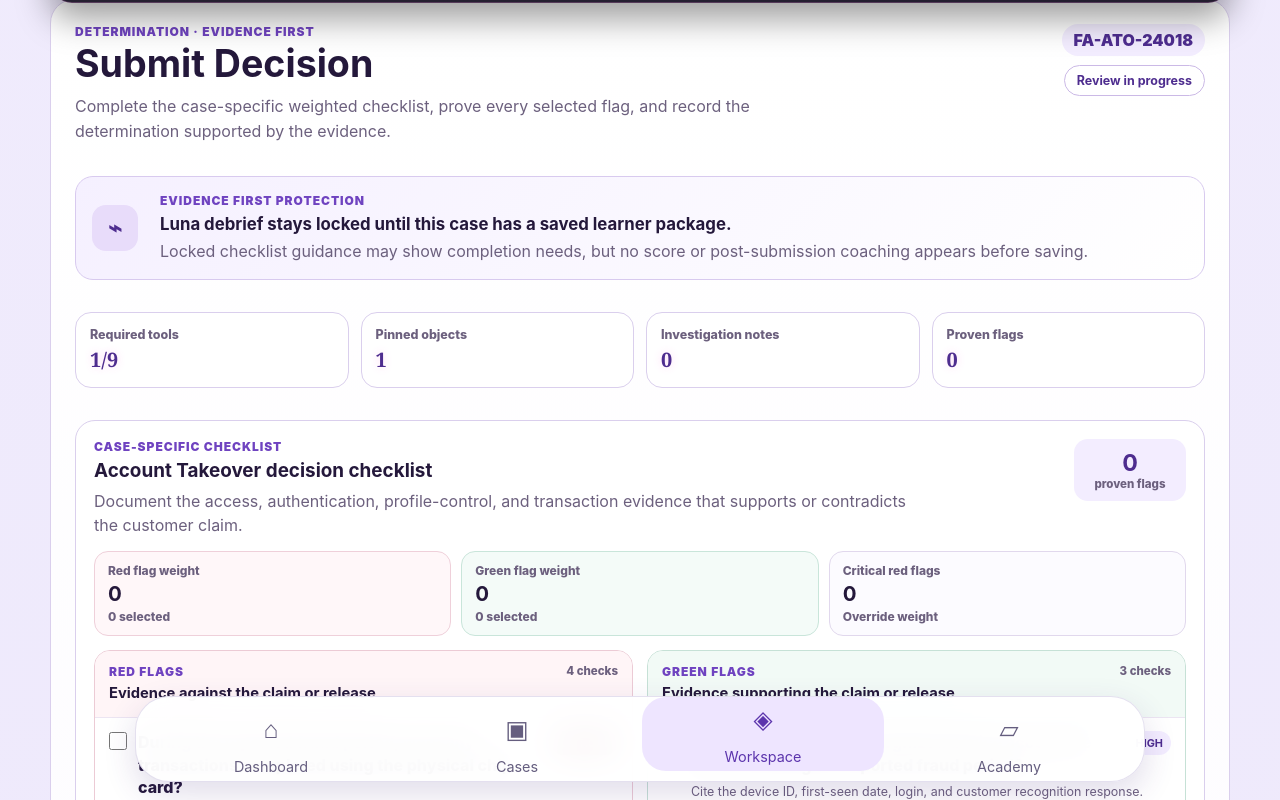
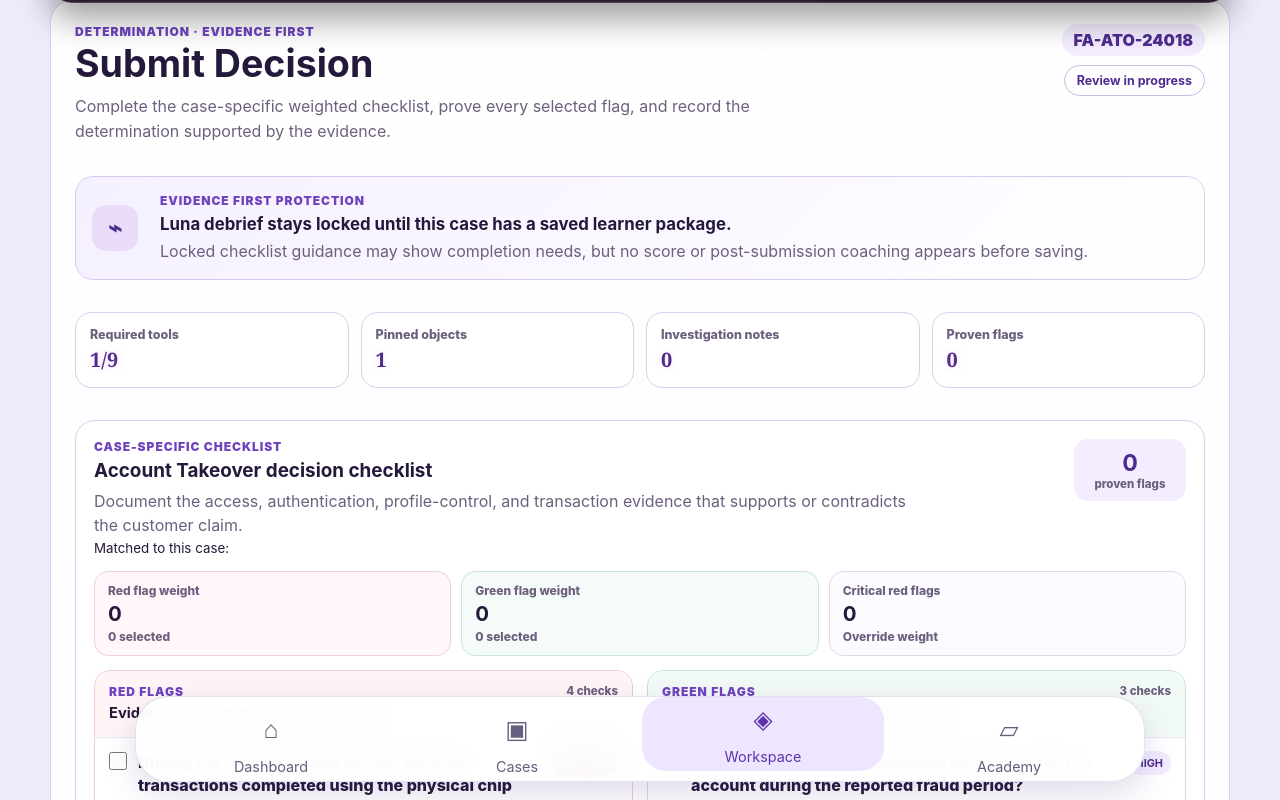
Before and after one commit to iamre2024-debug/fraud-Academy-v1, a React (Vite) app: page / in a window 1280 px wide. Both pictures are taken after a click on the button "Submit Decision". Shown: the part 5566-6366 px from the top of the page. Built offline with nearby package versions, Linux system fonts and the light colour scheme.

Commit message:
Update src/DecisionFlagChecklist.jsx

```diff
--- a/src/DecisionFlagChecklist.jsx
+++ b/src/DecisionFlagChecklist.jsx
@@ -22,6 +22,7 @@ export default function DecisionFlagChecklist({
           <p>Case-specific checklist</p>
           <h3 id="decision-flags-heading">{checklist.title}</h3>
           <span>{checklist.description}</span>
+          <small>Matched to this case: {checklist.scopeLabel}</small>
         </div>
         <div className="decision-flag-progress" aria-label={`${indicatorSummary.selectedCount} flags selected`}>
           <strong>{indicatorSummary.selectedCount}</strong>
```
